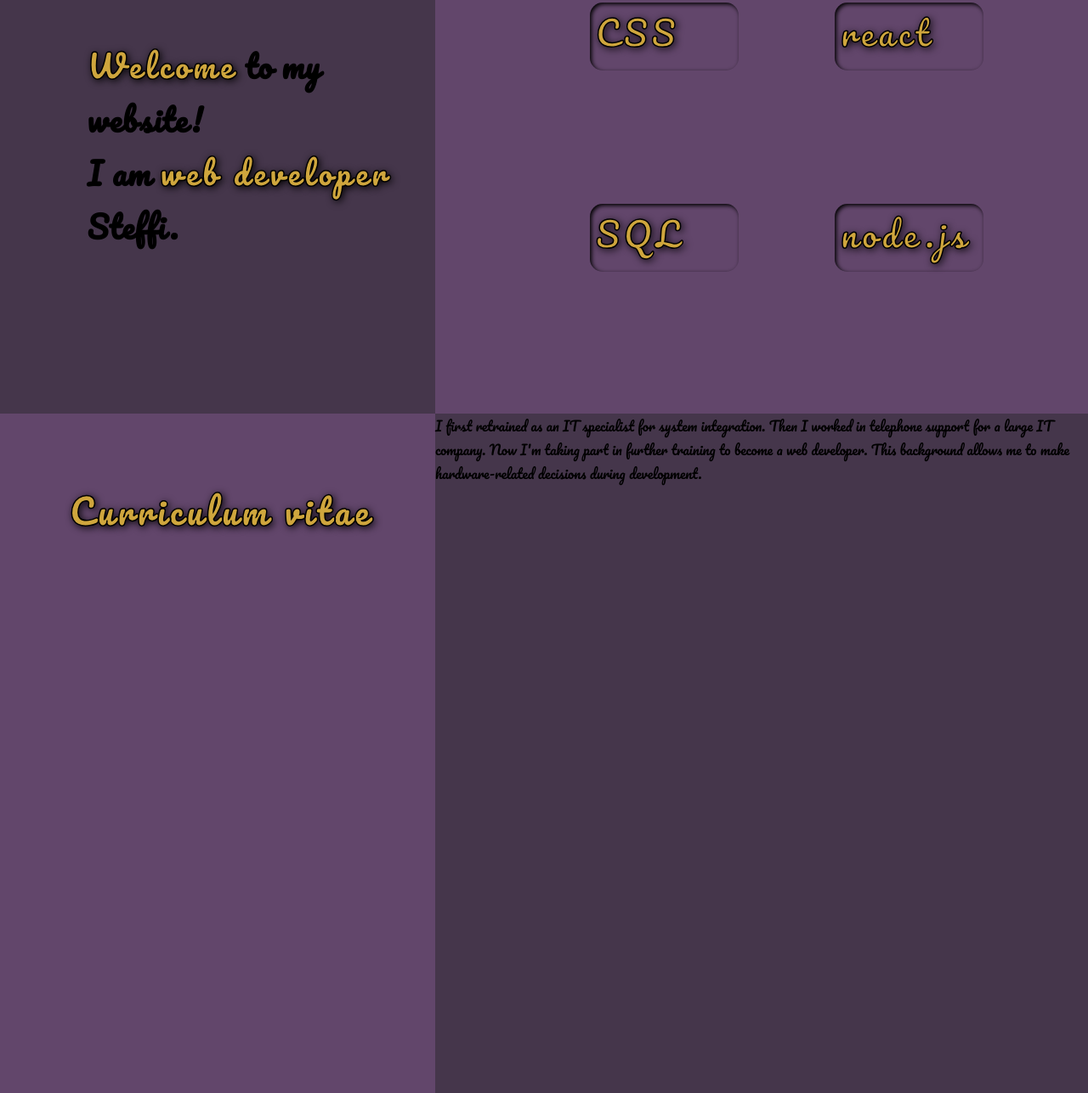
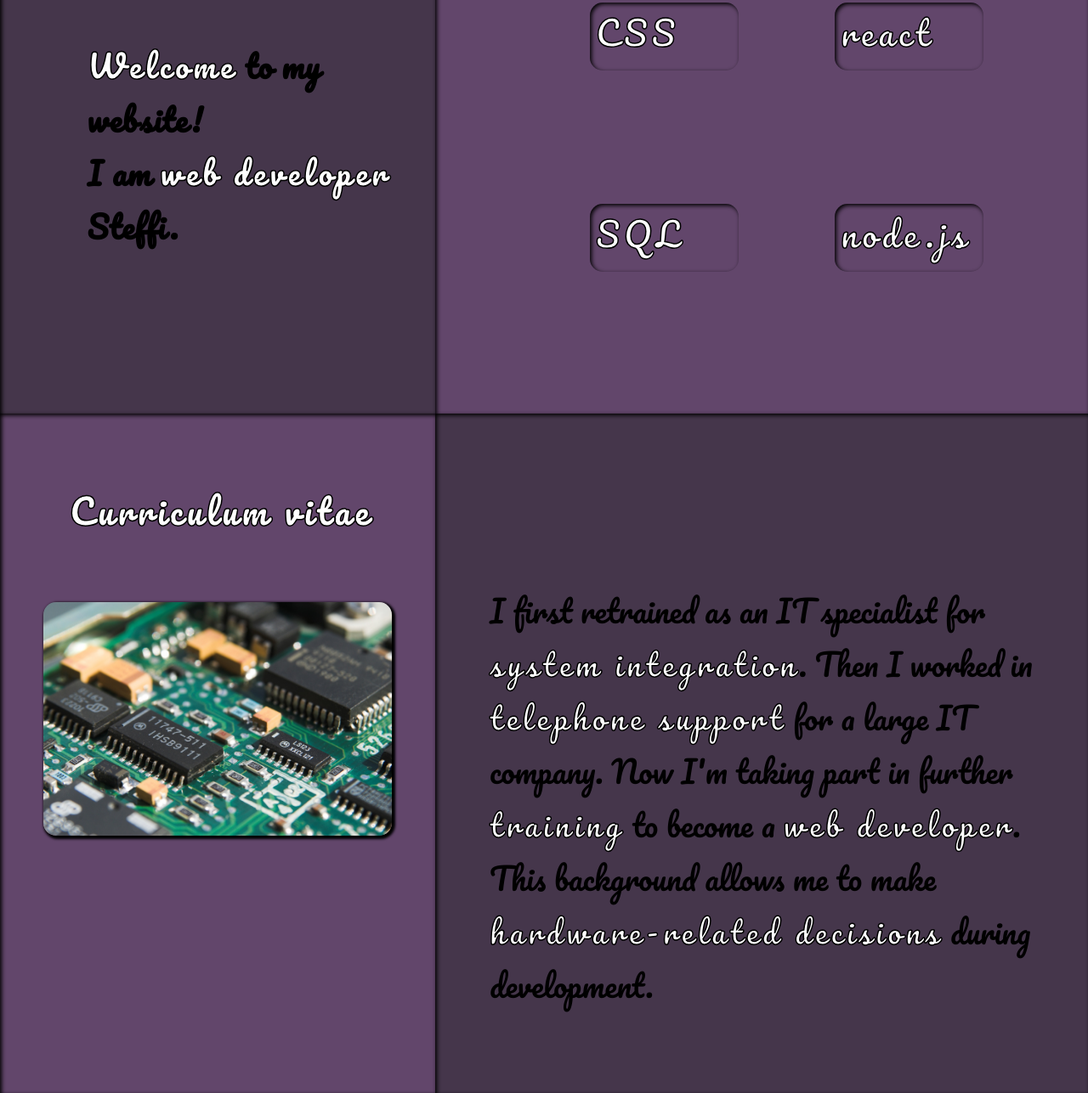
Before and after one commit to steffi-si/portfolio, a website: page index.html in a window 1280 px wide. Shown: the part 353-1640 px from the top of the page at 85% size. Drawn offline with Linux system fonts and the light colour scheme.

Commit message:
pushe Zwischenstand

```diff
--- a/index.html
+++ b/index.html
@@ -61,13 +61,16 @@
         <section class="cv-section">
             <div class="cv-section__wrapper1">
                 <h2 class="cv-section__heading">Curriculum vitae</h2>
+                <img class="cv-section__image" src="./media/chips.jpg" alt="Computer chips">
             </div>
             <div class="cv-section__wrapper2">
-                <p>
-                    I first retrained as an IT specialist for <span>system integration</span>. Then I worked in <span>telephone support</span> for a large IT company.
-                    Now I'm taking part in further training to become a web developer. This background allows me to make hardware-related
-                    decisions during development.
-                </p>
+                <div class="cv-section__text-wrapper">
+                    <p class="cv-section__text">
+                        I first retrained as an IT specialist for <span class="highlighted-text">system integration</span>. Then I worked in <span class="highlighted-text">telephone support</span> for a large IT company.
+                        Now I'm taking part in further <span class="highlighted-text">training</span> to become a <span class="highlighted-text">web developer</span>. This background allows me to make <span class="highlighted-text">hardware-related
+                        decisions</span> during development.
+                    </p>
+                </div>
             </div>
         </section>
 
--- a/styles/about-section.scss
+++ b/styles/about-section.scss
@@ -13,6 +13,7 @@
     grid-template-rows: repeat(3, 1fr);
     padding-left: 15%;
     padding-top: 7%;
+    box-shadow: 2px 2px 5px black inset;
 }
 
 .tile1 {
@@ -48,6 +49,7 @@
 .about-section__wrapper1 {
     width: 40%;
     background-color: $color-one;
+    box-shadow: 2px 2px 5px black inset;
 }
 
 .about-section__image {
@@ -68,22 +70,20 @@
 
 .highlighted-text {
     color: transparent;
-    -webkit-text-fill-color: $color-five;
+    -webkit-text-fill-color: white;
     -webkit-text-stroke-width: 1.5px;
     -webkit-text-stroke-color: black;
     letter-spacing: 5px;
     font-size: 36px;
-    text-shadow: 2px 2px 10px black;
 }
 
 .technologies {
     color: transparent;
-    -webkit-text-fill-color: $color-five;
+    -webkit-text-fill-color: white;
     -webkit-text-stroke-width: 1.5px;
     -webkit-text-stroke-color: black;
     letter-spacing: 5px;
     font-size: 40px;
-    text-shadow: 2px 2px 10px black;
     padding-left: 7px;
 }
 
--- a/styles/cv-section.scss
+++ b/styles/cv-section.scss
@@ -7,22 +7,36 @@
 .cv-section__wrapper1 {
     width: 40%;
     background-color: $color-two;
+    box-shadow: 2px 2px 5px black inset;
 }
 
 .cv-section__wrapper2 {
     width: 60%;
     background-color: $color-one;
+    box-shadow: 2px 2px 5px black inset;
 }
 
 .cv-section__heading {
     color: transparent;
-    -webkit-text-fill-color: $color-five;
+    -webkit-text-fill-color: white;
     -webkit-text-stroke-width: 1.5px;
     -webkit-text-stroke-color: black;
     letter-spacing: 5px;
     font-size: 40px;
-    text-shadow: 2px 2px 10px black;
     padding-left: 7px;
     text-align: center;
     padding-top: 10vh;
 }
+
+.cv-section__text {
+    font-size: 36px;
+    padding: 25vh 5vw 0 5vw;
+}
+
+.cv-section__image {
+    width: 80%;
+    margin-top: 9vh;
+    margin-left: 4vw;
+    border-radius: 15px;
+    box-shadow: 2px 2px 3px 2px black;
+}
--- a/styles/footer-section.scss
+++ b/styles/footer-section.scss
@@ -1,7 +1,7 @@
 .footer-section {
     text-align: center;
     background-color: black;
-    color: $color-five;
+    color: white;
     height: 7vh;
     padding-top: 12px;
 }
--- a/styles/header-section.scss
+++ b/styles/header-section.scss
@@ -2,7 +2,7 @@
     display: flex;
     justify-content: space-between;
     background-color: black;
-    color: $color-five;
+    color: white;
     height: 5vh;
     padding: 0.5%;
     position: fixed;
@@ -21,6 +21,6 @@
 
 .header-section__nav-list-item-link {
     text-decoration: none;
-    color: $color-five;
+    color: white;
     margin: 0px 10px;
 }
```
Also changed, not shown: main.css, 1 other file.
